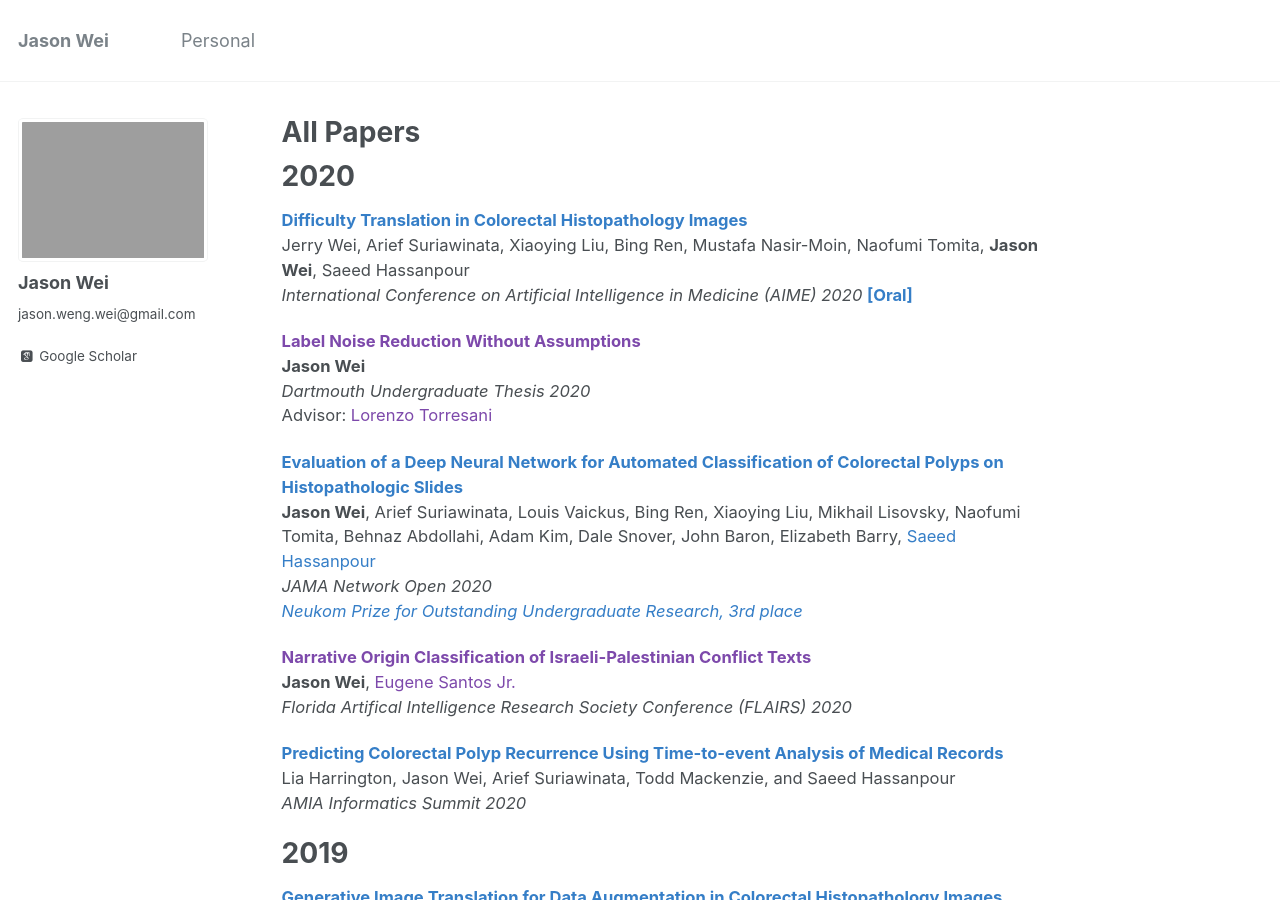
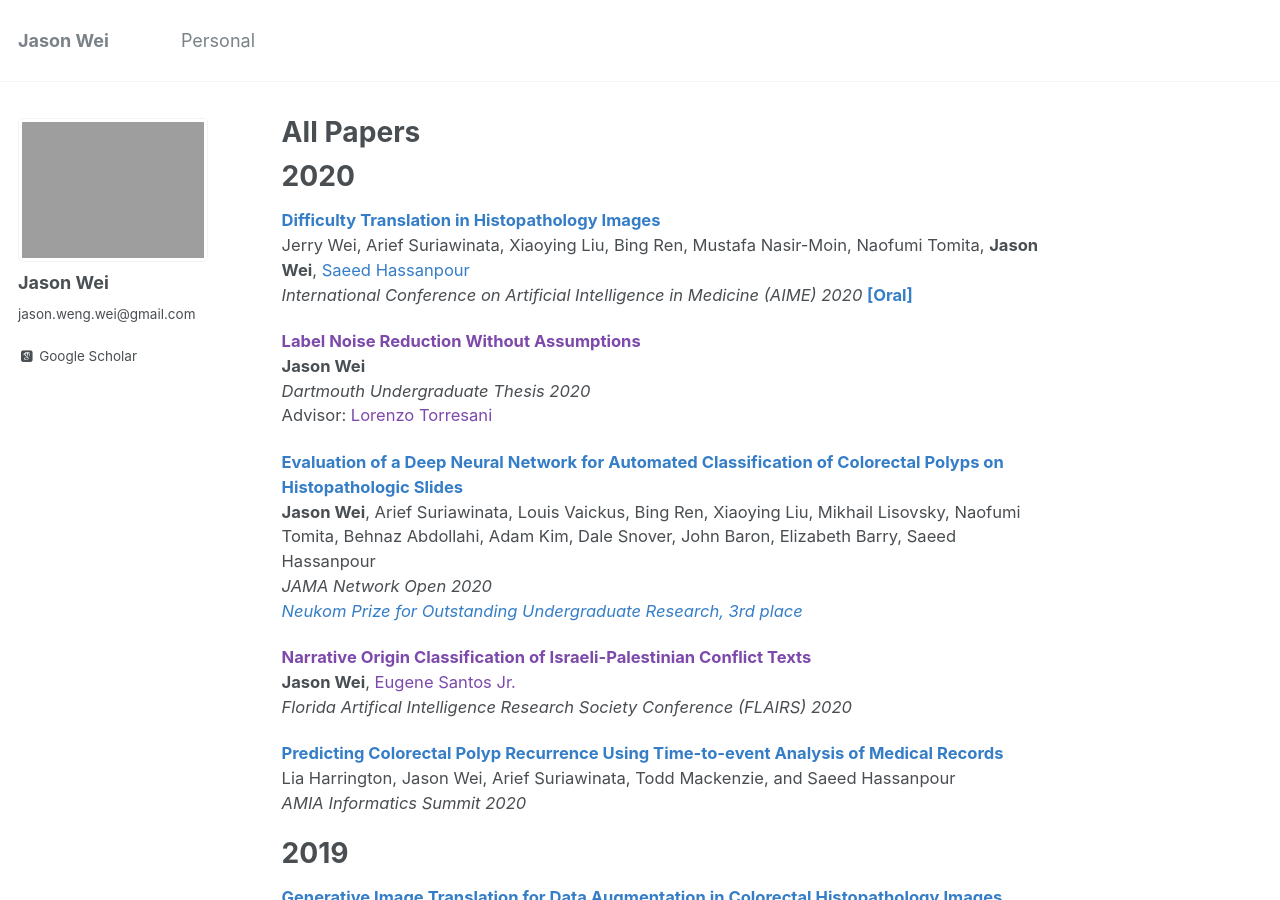
Before and after one commit to jasonwei20/jasonwei20.github.io, a Jekyll site: the page built from _pages/all_papers.md, in a window 1280 px wide and 900 px high. Built offline with Jekyll 4.4.1, drawn with Linux system fonts in a browser that asks for light colours; some web fonts are replaced.

Commit message:
add stuff

```diff
--- a/_pages/all_papers.md
+++ b/_pages/all_papers.md
@@ -6,8 +6,8 @@ author_profile: true
 
 # 2020
 
-<a href="https://arxiv.org/abs/2004.12535" style="color:#357EC7" target="_blank"><b>Difficulty Translation in Colorectal Histopathology Images</b></a>
-Jerry Wei, Arief Suriawinata, Xiaoying Liu, Bing Ren, Mustafa Nasir-Moin, Naofumi Tomita, **Jason Wei**, Saeed Hassanpour
+<a href="https://arxiv.org/abs/2004.12535" style="color:#357EC7" target="_blank"><b>Difficulty Translation in Histopathology Images</b></a>
+Jerry Wei, Arief Suriawinata, Xiaoying Liu, Bing Ren, Mustafa Nasir-Moin, Naofumi Tomita, **Jason Wei**, <a href="https://www.hassanpourlab.com/" style="color:#357EC7" target="_blank">Saeed Hassanpour</a>
 *International Conference on Artificial Intelligence in Medicine (AIME) 2020* <a style="color:#357EC7" target="_blank"><b>[Oral]</b></a>
 
 <a href="https://www.cs.dartmouth.edu/~trdata/reports/TR2020-899.pdf" style="color:#7d49ab" target="_blank"><b>Label Noise Reduction Without Assumptions</b></a>
@@ -16,7 +16,7 @@ Jerry Wei, Arief Suriawinata, Xiaoying Liu, Bing Ren, Mustafa Nasir-Moin, Naofum
 Advisor: <a href="https://www.cs.dartmouth.edu/~lorenzo/home.html" style="color:#7d49ab" target="_blank">Lorenzo Torresani</a> <br>
 
 <a href="https://jamanetwork.com/journals/jamanetworkopen/fullarticle/2764906" style="color:#357EC7" target="_blank"><b>Evaluation of a Deep Neural Network for Automated Classification of Colorectal Polyps on Histopathologic Slides</b></a>
-**Jason Wei**, Arief Suriawinata, Louis Vaickus, Bing Ren, Xiaoying Liu, Mikhail Lisovsky, Naofumi Tomita, Behnaz Abdollahi, Adam Kim, Dale Snover, John Baron, Elizabeth Barry, <a href="https://www.hassanpourlab.com/" style="color:#357EC7" target="_blank">Saeed Hassanpour</a>
+**Jason Wei**, Arief Suriawinata, Louis Vaickus, Bing Ren, Xiaoying Liu, Mikhail Lisovsky, Naofumi Tomita, Behnaz Abdollahi, Adam Kim, Dale Snover, John Baron, Elizabeth Barry, Saeed Hassanpour
 *JAMA Network Open 2020*
 <a href="https://neukom.dartmouth.edu/research/neukom-research-prizes/2020-neukom-research-prize-winners" style="color:#357EC7" target="_blank"><i>Neukom Prize for Outstanding Undergraduate Research, 3rd place</i></a>
 
```
